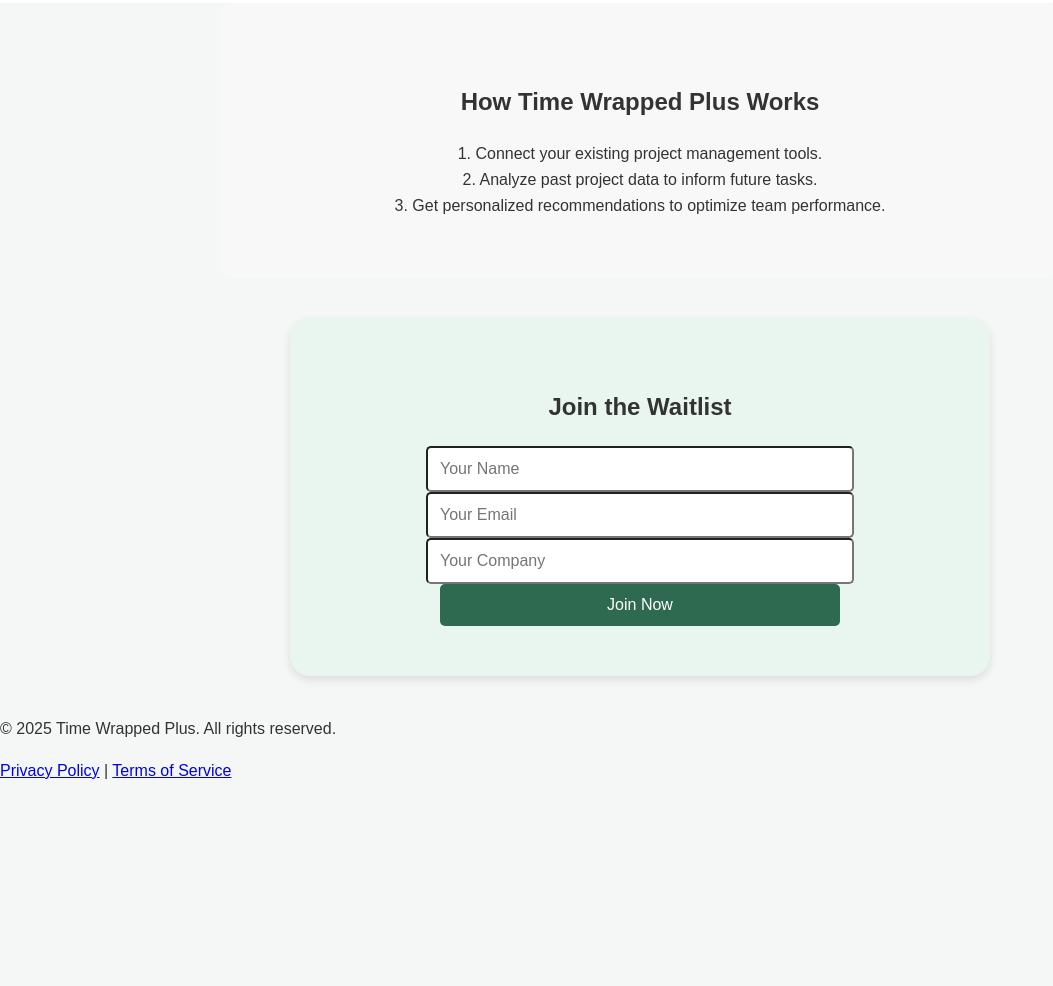
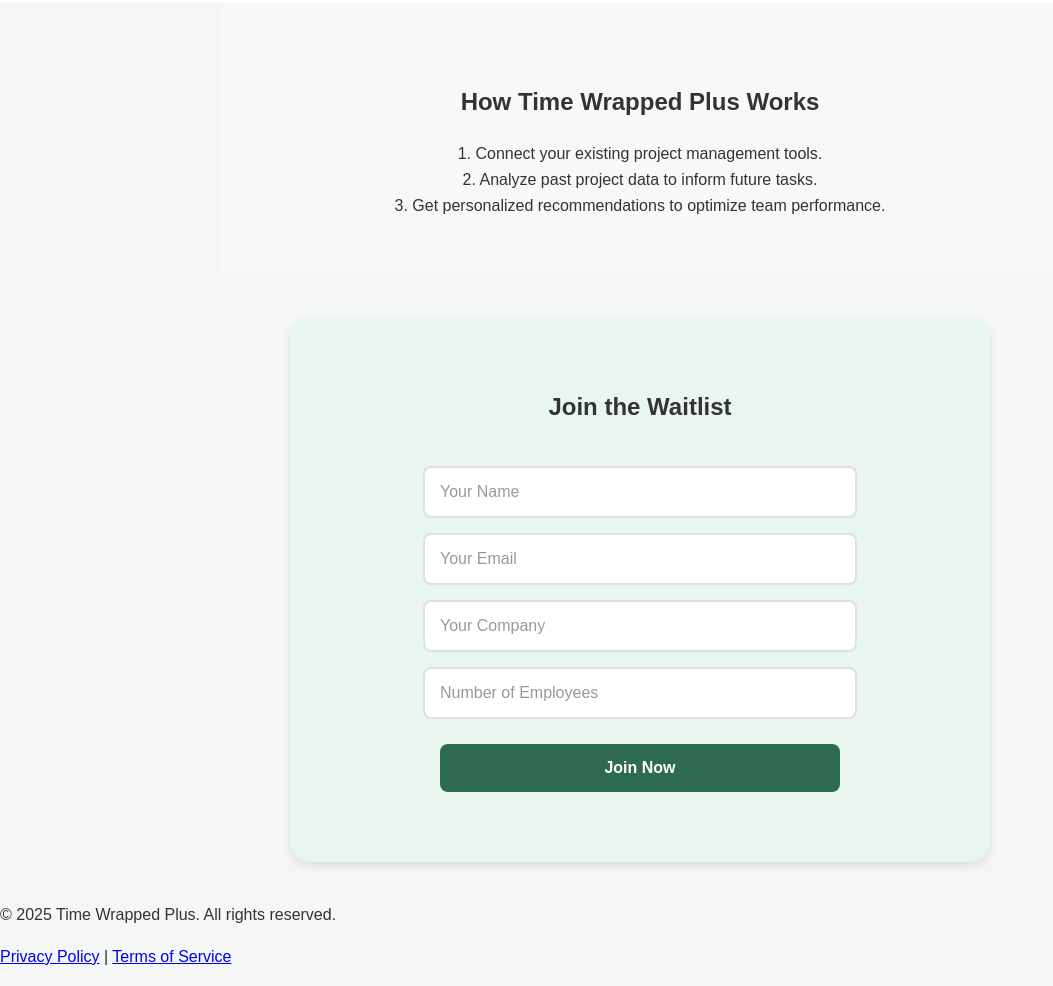
Before and after one commit to Amirrkhp/timewrapped-, a website: page index.html in a window 1280 px wide. Shown: the part 1785-2771 px from the top of the page, without its empty margins (0-1053 px from the left). Before the commit the page ends 2585 px from the top, so only its background shows below. Drawn offline with Linux system fonts and the light colour scheme; some packages are replaced by stand-ins of ours; a script that the page names is missing.

Commit message:
Added the employees input field

```diff
--- a/index.html
+++ b/index.html
@@ -63,6 +63,7 @@
             <input type="text" name="name" id="name" placeholder="Your Name" required>
             <input type="email" name="email" id="email" placeholder="Your Email" required>
             <input type="text" name="company" id="company" placeholder="Your Company" required>
+            <input type="number" name="employees" id="employees" placeholder="Number of Employees" required>
             <button type="submit">Join Now</button>
         </form>
     </section>
@@ -80,8 +81,9 @@
             const name = document.getElementById('name').value.trim();
             const email = document.getElementById('email').value.trim();
             const company = document.getElementById('company').value.trim();
+            const employees = document.getElementById('employees').value.trim();
 
-            if (!name || !email || !company) {
+            if (!name || !email || !company || !employees) {
                 Swal.fire({
                     title: "⚠️ Missing Information",
                     text: "Please fill in all fields.",
@@ -90,7 +92,7 @@
                 return;
             }
 
-            const data = { name, email, company };
+            const data = { name, email, company, employees: Number(employees) };
 
             try {
                 const response = await fetch('https://timewrapped.onrender.com/api/join', {
--- a/styles.css
+++ b/styles.css
@@ -198,13 +198,44 @@
 }
 
 /* Signup Form */
-.signup-form input,
-.signup-form button {
-    padding: 12px;
+.signup-form {
+    display: flex;
+    flex-direction: column;
+    gap: 15px;
+    align-items: center;
+    padding: 20px;
+}
+
+.signup-form input {
+    padding: 15px;
     font-size: 16px;
-    border-radius: 5px;
+    border-radius: 8px;
     width: 100%;
     max-width: 400px;
+    border: 2px solid #e0e0e0;
+    transition: all 0.3s ease;
+    background-color: white;
+}
+
+.signup-form input:focus {
+    outline: none;
+    border-color: #2D6A4F;
+    box-shadow: 0 0 0 3px rgba(45, 106, 79, 0.1);
+}
+
+.signup-form input::placeholder {
+    color: #999;
+}
+
+/* Specific styling for number input */
+.signup-form input[type="number"] {
+    -moz-appearance: textfield; /* Firefox */
+}
+
+.signup-form input[type="number"]::-webkit-outer-spin-button,
+.signup-form input[type="number"]::-webkit-inner-spin-button {
+    -webkit-appearance: none;
+    margin: 0;
 }
 
 .signup-form button {
@@ -212,10 +243,24 @@
     color: white;
     border: none;
     cursor: pointer;
+    padding: 15px 30px;
+    font-size: 16px;
+    font-weight: 600;
+    border-radius: 8px;
+    width: 100%;
+    max-width: 400px;
+    transition: all 0.3s ease;
+    margin-top: 10px;
 }
 
 .signup-form button:hover {
     background-color: #1F5132;
+    transform: translateY(-2px);
+    box-shadow: 0 4px 12px rgba(45, 106, 79, 0.2);
+}
+
+.signup-form button:active {
+    transform: translateY(0);
 }
 
 /* Mobile Adjustments */
```
Also changed, not shown: server.js (+5 -4 lines).
